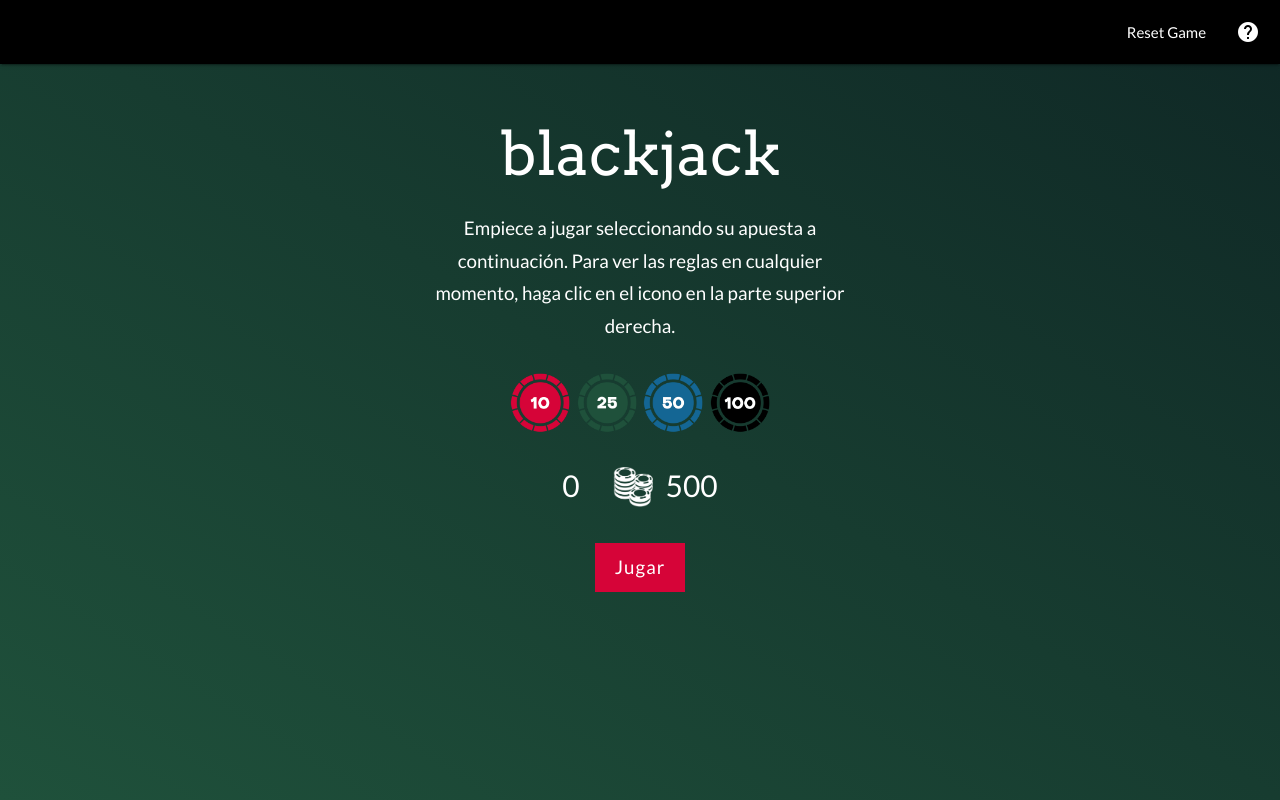
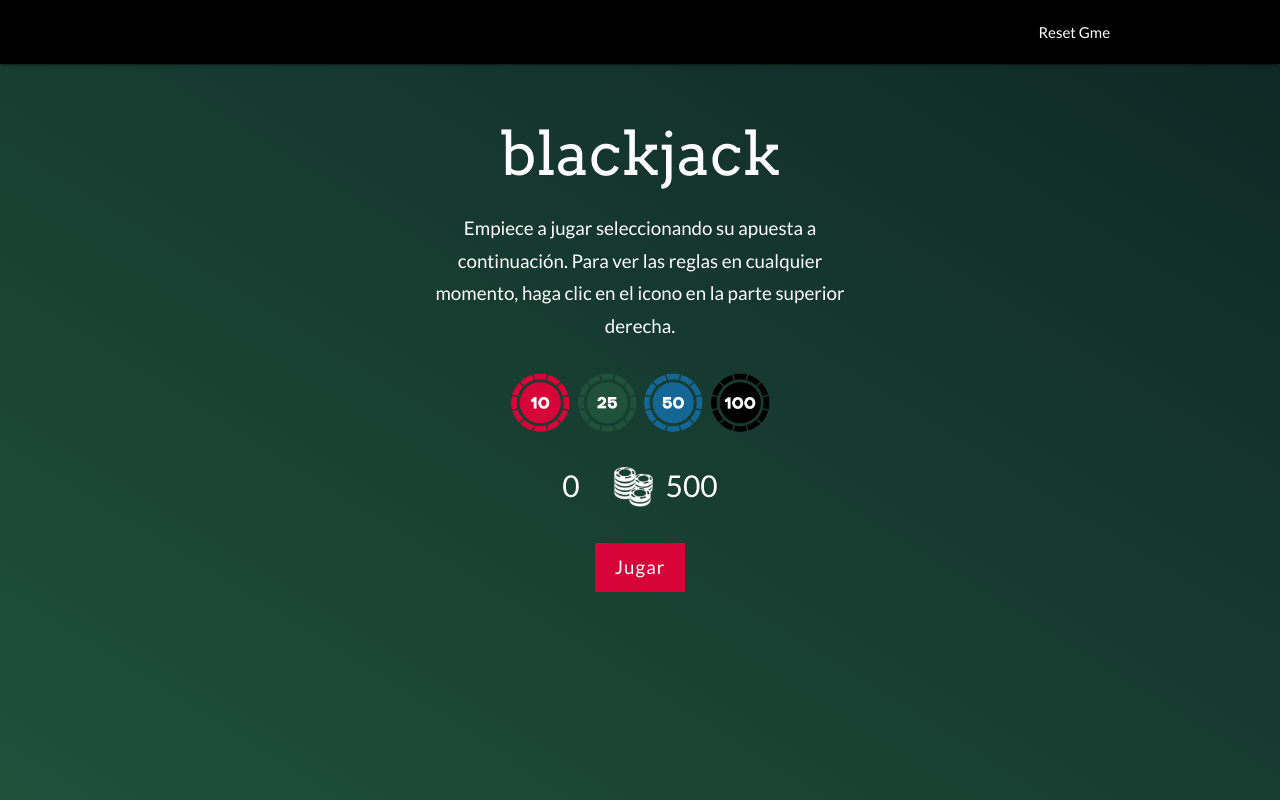
Before and after one commit to NelsonBarrios/blackjack, a plain HTML site: page index.html in a window 1280 px wide. Drawn offline with nearby package versions, Linux system fonts and the light colour scheme.

Commit message:
Update Blackjack Game

```diff
--- a/index.html
+++ b/index.html
@@ -19,8 +19,8 @@
 		<div class="nav-wrapper">
 			<span class="left brand-logo"></span>
 			<ul id="nav-mobile" class="right">
-				<li><a href="#" id="reset-game">Reset Game</a></li>
-				<li><a href="#" class="rules-nav"><i class="material-icons">help</i></a></li>
+				<li><a href="#" id="reset-game">Reset Gme</a></li>
+				<li><a href="#" class="rules-nav"><i class="material-icons">heelp</i></a></li>
 			</ul>
 	    </div>
 	</nav>
```
